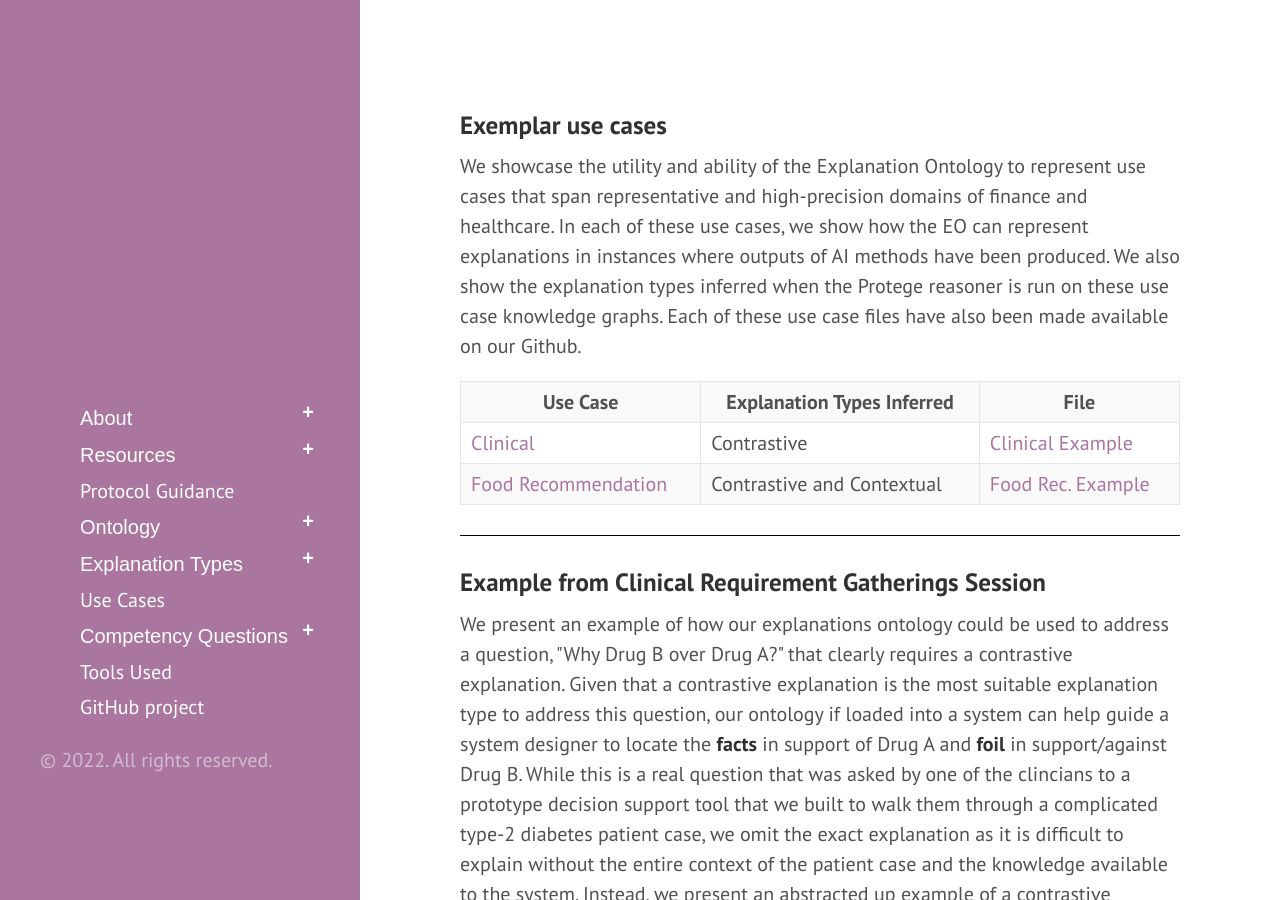
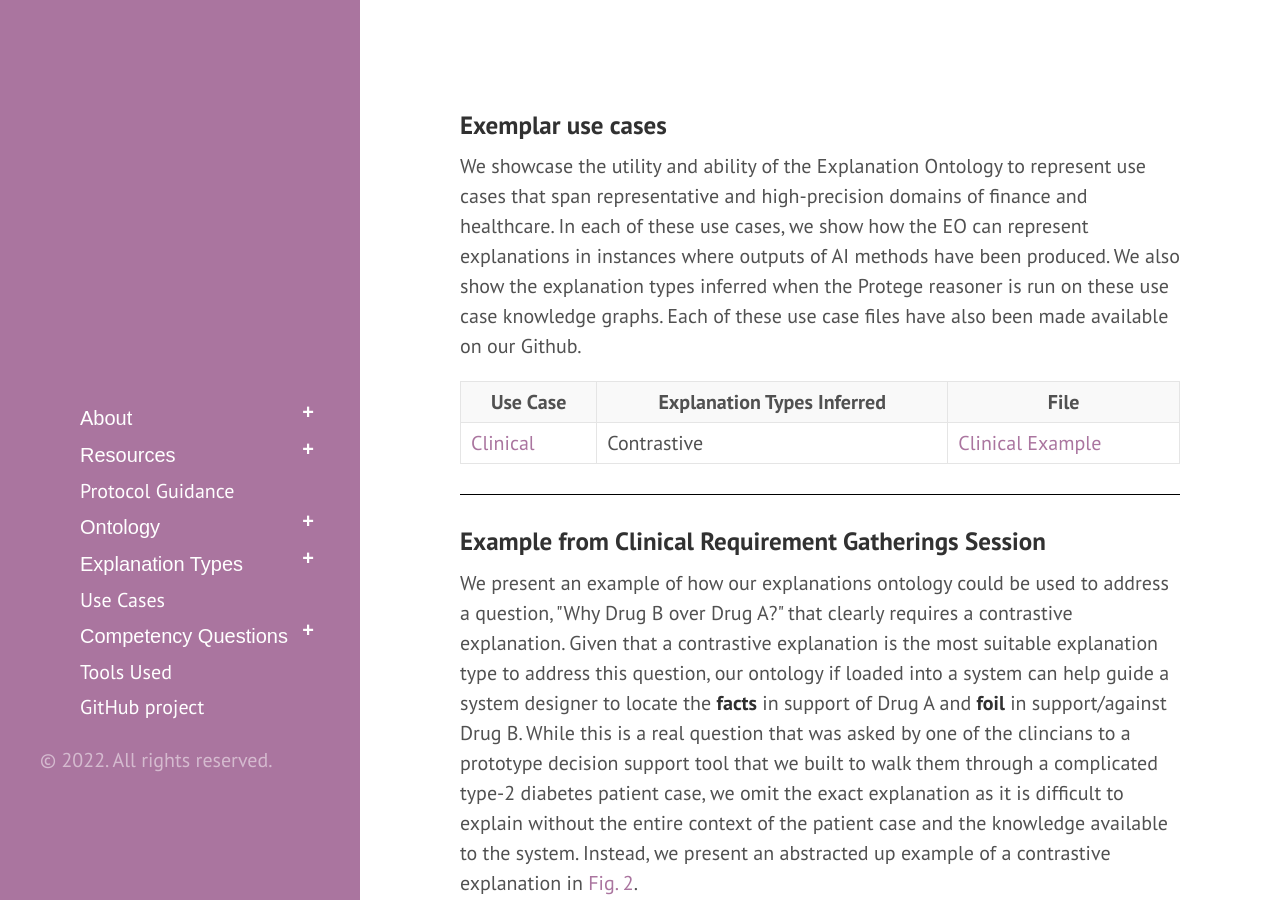
Before and after one commit to tetherless-world/explanation-ontology, a Jekyll site: the page built from clinicalexample.md, in a window 1280 px wide and 900 px high. Built offline with Jekyll 4.4.1, drawn with Linux system fonts in a browser that asks for light colours; Markdown is read by kramdown in place of the engine named in the settings.

Commit message:
Update clinicalexample.md

```diff
--- a/clinicalexample.md
+++ b/clinicalexample.md
@@ -12,7 +12,6 @@ title: Clinical Example
   <table id="catalogusecases">
     <th>Use Case</th><th>Explanation Types Inferred</th><th>File</th>
     <tr><td><a href="#clinicalexample">Clinical</a></td><td>Contrastive</td><td><a href="https://raw.githubusercontent.com/tetherless-world/explanation-ontology/master/usecases/contrastiveexp.rdf">Clinical Example</a></td></tr>
-    <tr><td><a href="#clinicalexample">Food Recommendation</a></td><td>Contrastive and Contextual</td><td><a href="https://raw.githubusercontent.com/tetherless-world/explanation-ontology/master/usecases/eo_foodrecommendationusecase.rdf">Food Rec. Example</a></td></tr>
 
 
     </table>
```
